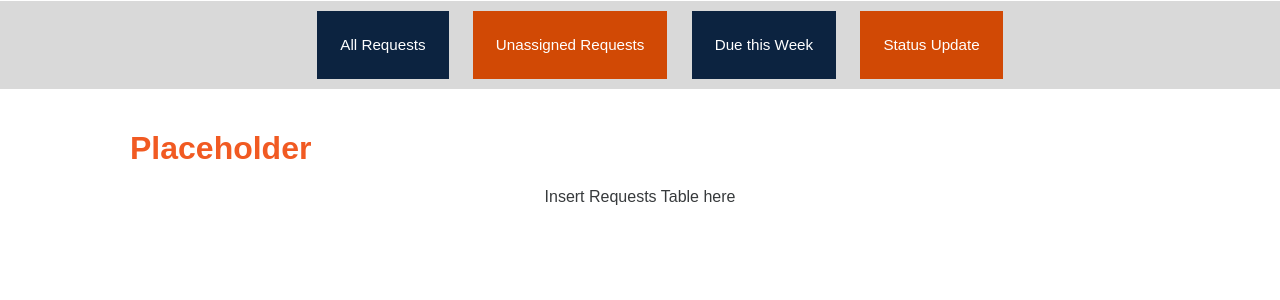
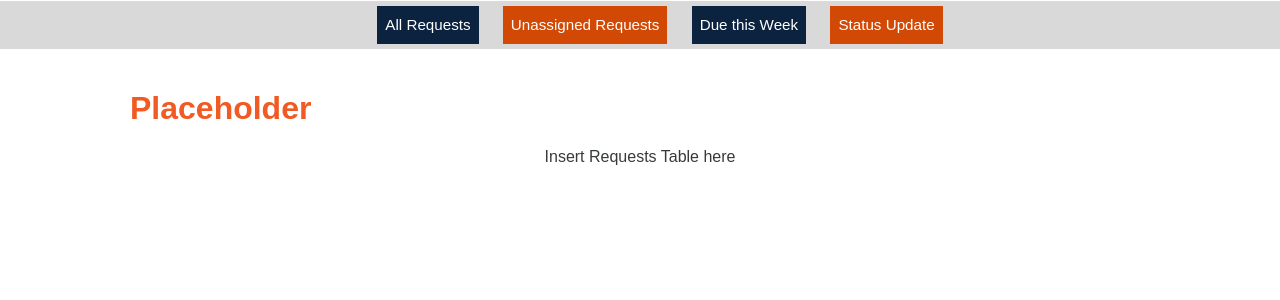
Before and after one commit to miguelric/RequestsLog, a PHP site: page /index.html in a window 1280 px wide. Shown: the part 81-381 px from the top of the page. Run offline with PHP 8.4, Linux system fonts and the light colour scheme; some libraries are stand-ins or nearby versions.

Commit message:
Made nav buttons smaller

```diff
--- a/css/site.css
+++ b/css/site.css
@@ -104,7 +104,7 @@ body {
 	 margin: 0;
 	 position: relative;
 	 color: #fff;
-	 padding: 10px 10px;
+	 padding: 5px 10px;
 	 cursor: default
 }
 
@@ -119,7 +119,7 @@ body {
  #PageNav li a {
 	 border-bottom: none;
 	 color: #fff;
-	 padding: 23px;
+	 padding: 8px;
 }
  #PageNav li a:hover {
 	 color: #D9D9D9;
```
